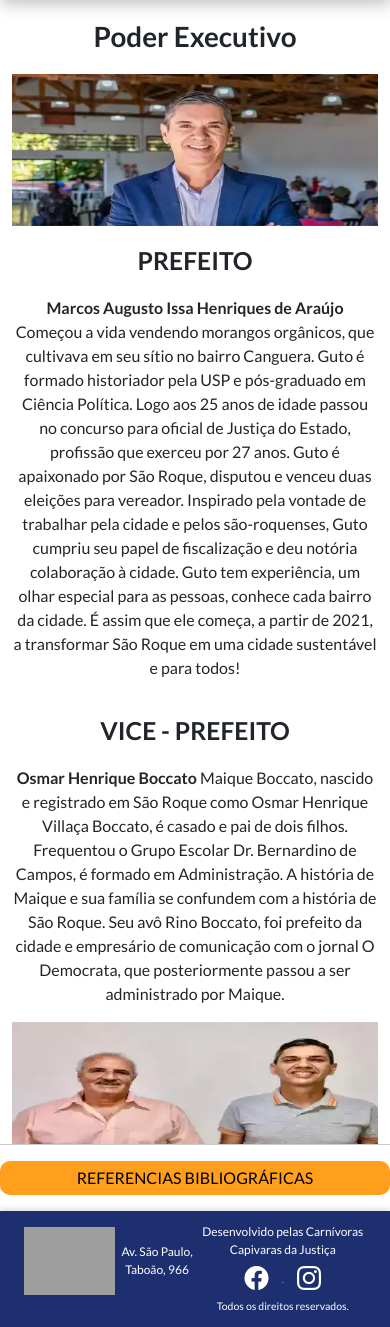
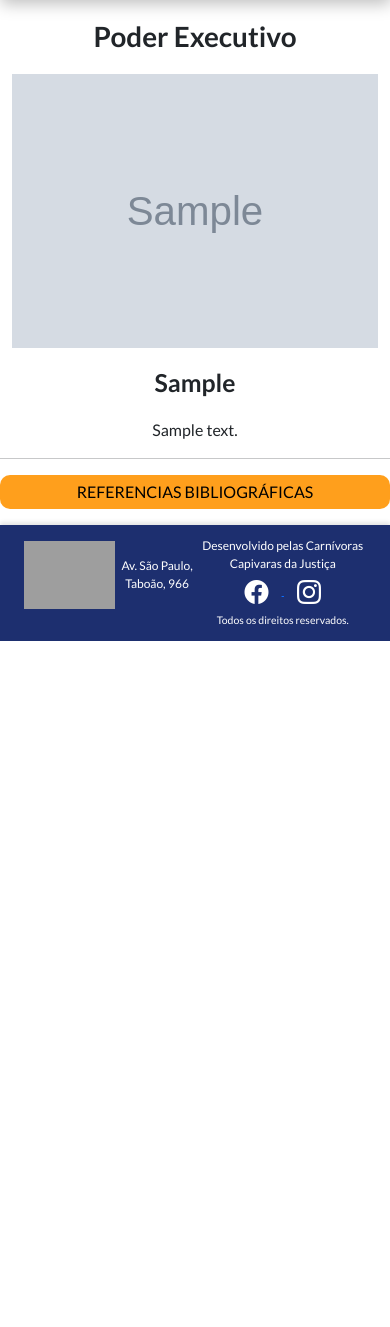
Before and after one commit to IgorVsFeijo/print-3-capybaras, a PHP site: page /governo/prefeitura.php in a window 390 px wide. Shown: the part 221-1548 px from the top of the page. After the commit the page ends 862 px from the top, so only its background shows below. Run offline with PHP 8.4, Linux system fonts and the light colour scheme; tables that the repository leaves empty or names only in its code hold one stand-in row (values such as "Sample post"); grey boxes marked "Sample" are stand-in pictures; some libraries are stand-ins or nearby versions; grey boxes are pictures that could not be loaded.

Commit message:
Prefeitura com PHP
E IMAGENS

+++++++

```diff
--- a/governo/prefeitura.php
+++ b/governo/prefeitura.php
@@ -25,32 +25,26 @@
         <section class="col-lg-12 col-md-12 col-sm-12">
             <h1>Poder Executivo</h1>
         </section>
-        <article class="col-lg-6 col-md-6 col-sm-12">
-        <h2 class="hide">Article - h2</h2>
-            <img src="../imgs/governo/meuprefeito.webp" alt="foto do prefeito de São Roque Marcos Augusto Issa Henriques de Araújo ">
-        </article>
 
-        <aside class="col-lg-6 col-md-6 col-sm-12">
+        <?php
+        $sql = "SELECT p.NomeExecutivo, p.CargoExecutivo, p.DescricaoExecutivo, i.caminhoImagemGoverno, i.CategoriaImagemGoverno, i.descricaoImagemGoverno
+        FROM poderexecutivo p INNER join ImagensGoverno i
+                    on p.Codigoexecutivo = i.Codigoexecutivo";
+        $resultado = $conecta->query($sql);
 
-            <h2>PREFEITO</h2>
+        while($linha = $resultado->fetch_assoc()) {
+          echo '<article class="col-lg-6 col-md-6 col-sm-12">';
+          echo  "<h2 class='hide'>Article - h2</h2>";
 
-            <p><strong>Marcos Augusto Issa Henriques de Araújo</strong> Começou a vida vendendo morangos orgânicos, que cultivava em seu sítio no bairro Canguera. Guto é formado historiador pela USP e pós-graduado em Ciência Política. Logo aos 25 anos de idade passou no concurso para oficial de Justiça do Estado, profissão que exerceu por 27 anos. Guto é apaixonado por São Roque, disputou e venceu duas eleições para vereador. Inspirado pela vontade de trabalhar pela cidade e pelos são-roquenses, Guto cumpriu seu papel de fiscalização e deu notória colaboração à cidade. Guto tem experiência, um olhar especial para as pessoas, conhece cada bairro da cidade. É assim que ele começa, a partir de 2021, a transformar São Roque em uma cidade sustentável e para todos!</p>
-        </aside>
-    </div>
+          echo '<img src="'.$linha['caminhoImagemGoverno'].'"  alt="'.$linha['descricaoImagemGoverno'].'">';
 
-    <div class="row">
-
-        <section class="col-lg-6 col-md-6 col-sm-12">
-
-            <h2>VICE - PREFEITO</h2>
-
-            <p> <strong>Osmar Henrique Boccato</strong> Maique Boccato, nascido e registrado em São Roque como Osmar Henrique Villaça Boccato, é casado e pai de dois filhos. Frequentou o Grupo Escolar Dr. Bernardino de Campos, é formado em Administração. A história de Maique e sua família se confundem com a história de São Roque. Seu avô Rino Boccato, foi prefeito da cidade e empresário de comunicação com o jornal O Democrata, que posteriormente passou a ser administrado por Maique.</p>
-        </section>
-
-        <section class="col-lg-6 col-md-6 col-sm-12">
-        <h2 class="hide">Section - h2</h2>
-            <img src="../imgs/governo/vicedevoces.webp" alt="foto do vice-prefeito de São Roque Osmar Henrique Boccato">
-        </section>
+          echo " </article>";
+          echo "<aside class='col-lg-6 col-md-6 col-sm-12'>";
+          echo "<h2>". $linha["CargoExecutivo"] ."</h2>";
+          echo "<p>" . $linha["DescricaoExecutivo"] . "</p>";
+          echo "</aside>";
+        }
+        ?>
 
         <?php
           include '../includes/inc_referencias.php';
```
